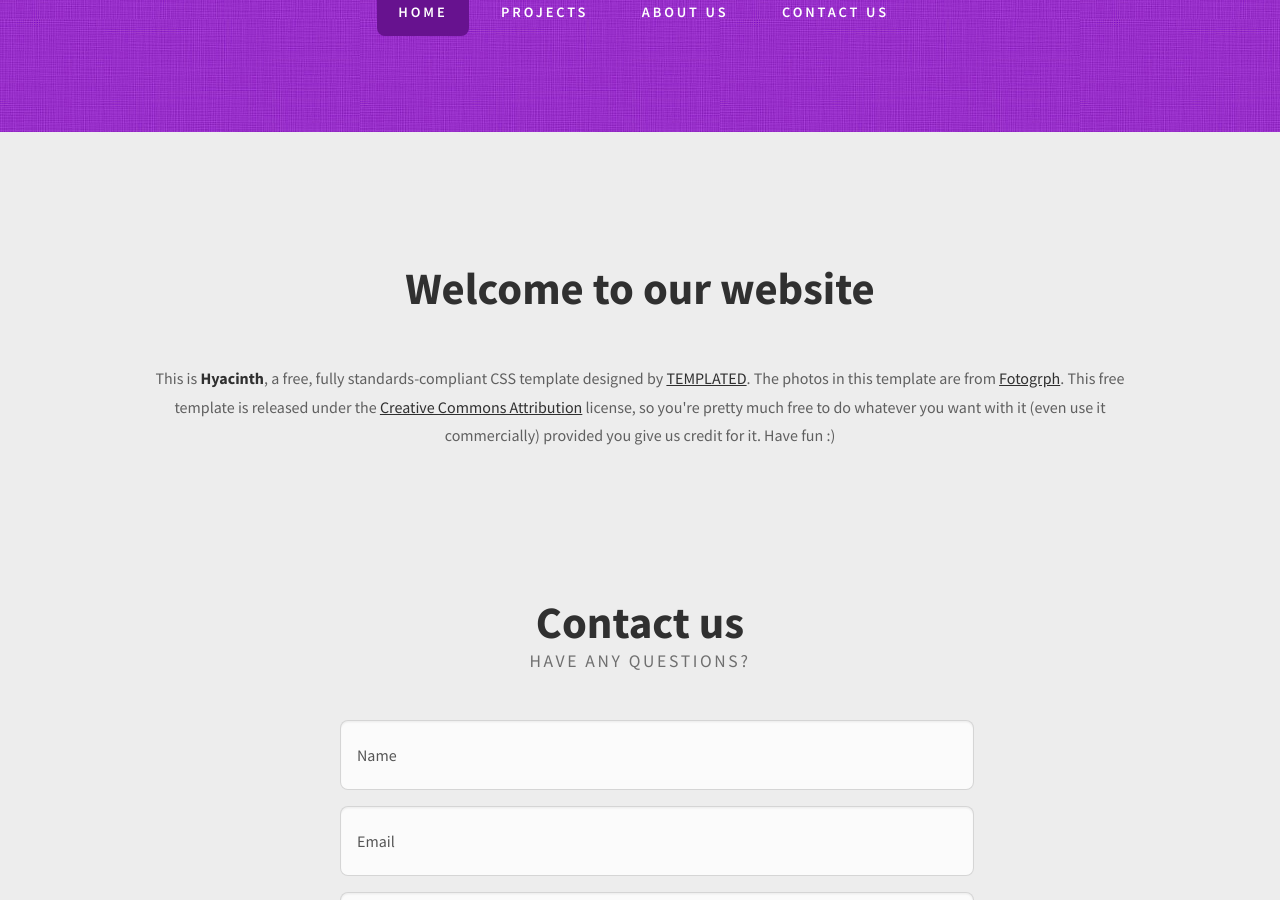
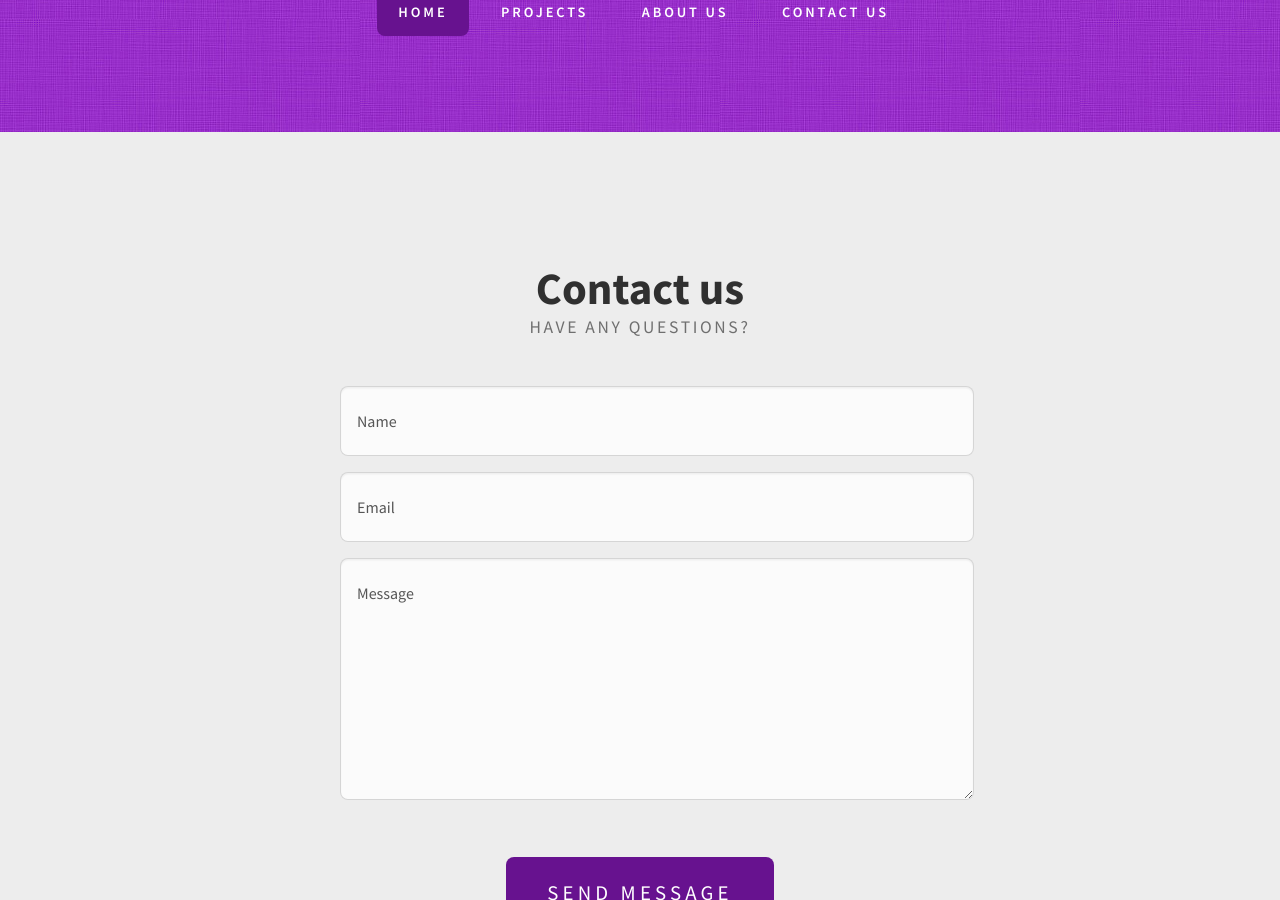
Before and after one commit to iSC-Host/cl.isc, a Jekyll site: the page built from contact.html, in a window 1280 px wide and 900 px high, scrolled down 341 px. Built offline with Jekyll 4.4.1, drawn with Linux system fonts in a browser that asks for light colours; comment, search, counter and statistics services are not loaded.

Commit message:
Update contact.html

```diff
--- a/contact.html
+++ b/contact.html
@@ -6,12 +6,6 @@ permalink: /contact/
 ---
 
 <div id="wrapper2">
-	<div id="welcome" class="container">
-		<div class="title">
-			<h2>Welcome to our website</h2>
-		</div>
-		<p>This is <strong>Hyacinth</strong>, a free, fully standards-compliant CSS template designed by <a href="http://templated.co" rel="nofollow">TEMPLATED</a>. The photos in this template are from <a href="http://fotogrph.com/"> Fotogrph</a>. This free template is released under the <a href="http://templated.co/license">Creative Commons Attribution</a> license, so you're pretty much free to do whatever you want with it (even use it commercially) provided you give us credit for it. Have fun :) </p>
-	</div>
 	<div id="newsletter" class="container">
 		<div class="title">
 			<h2>Contact us</h2>
```
